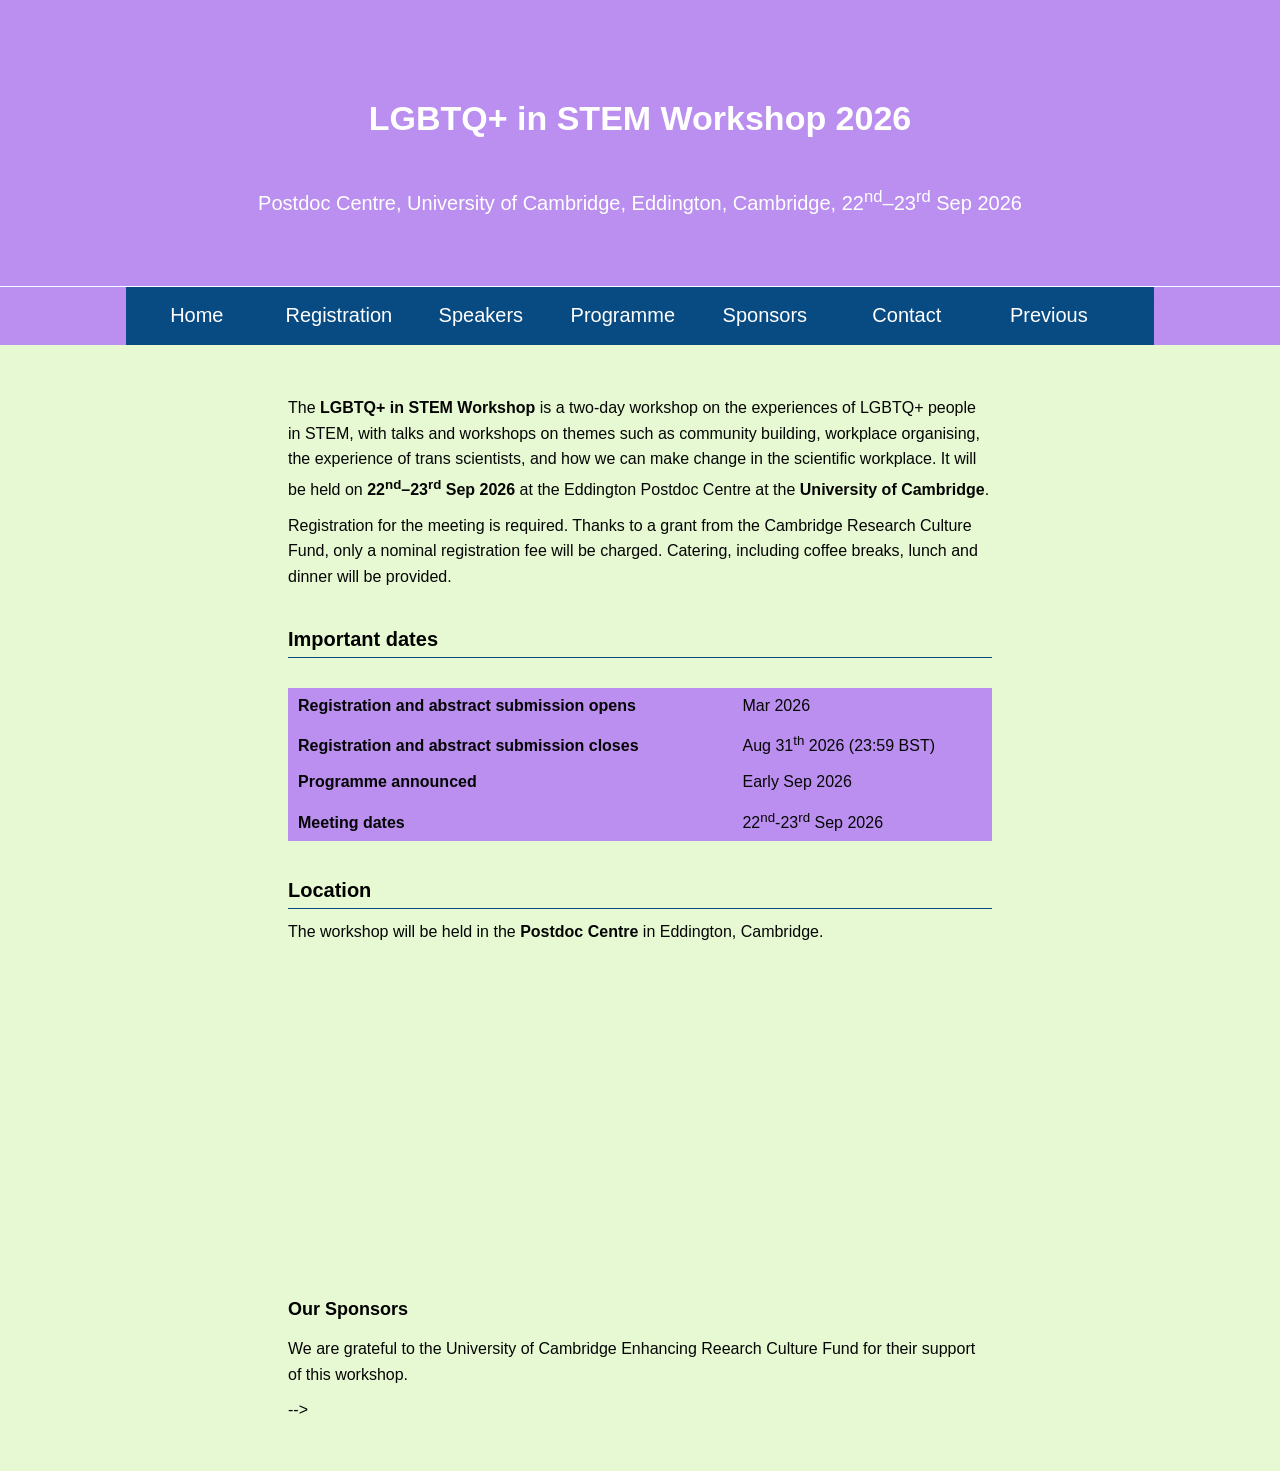
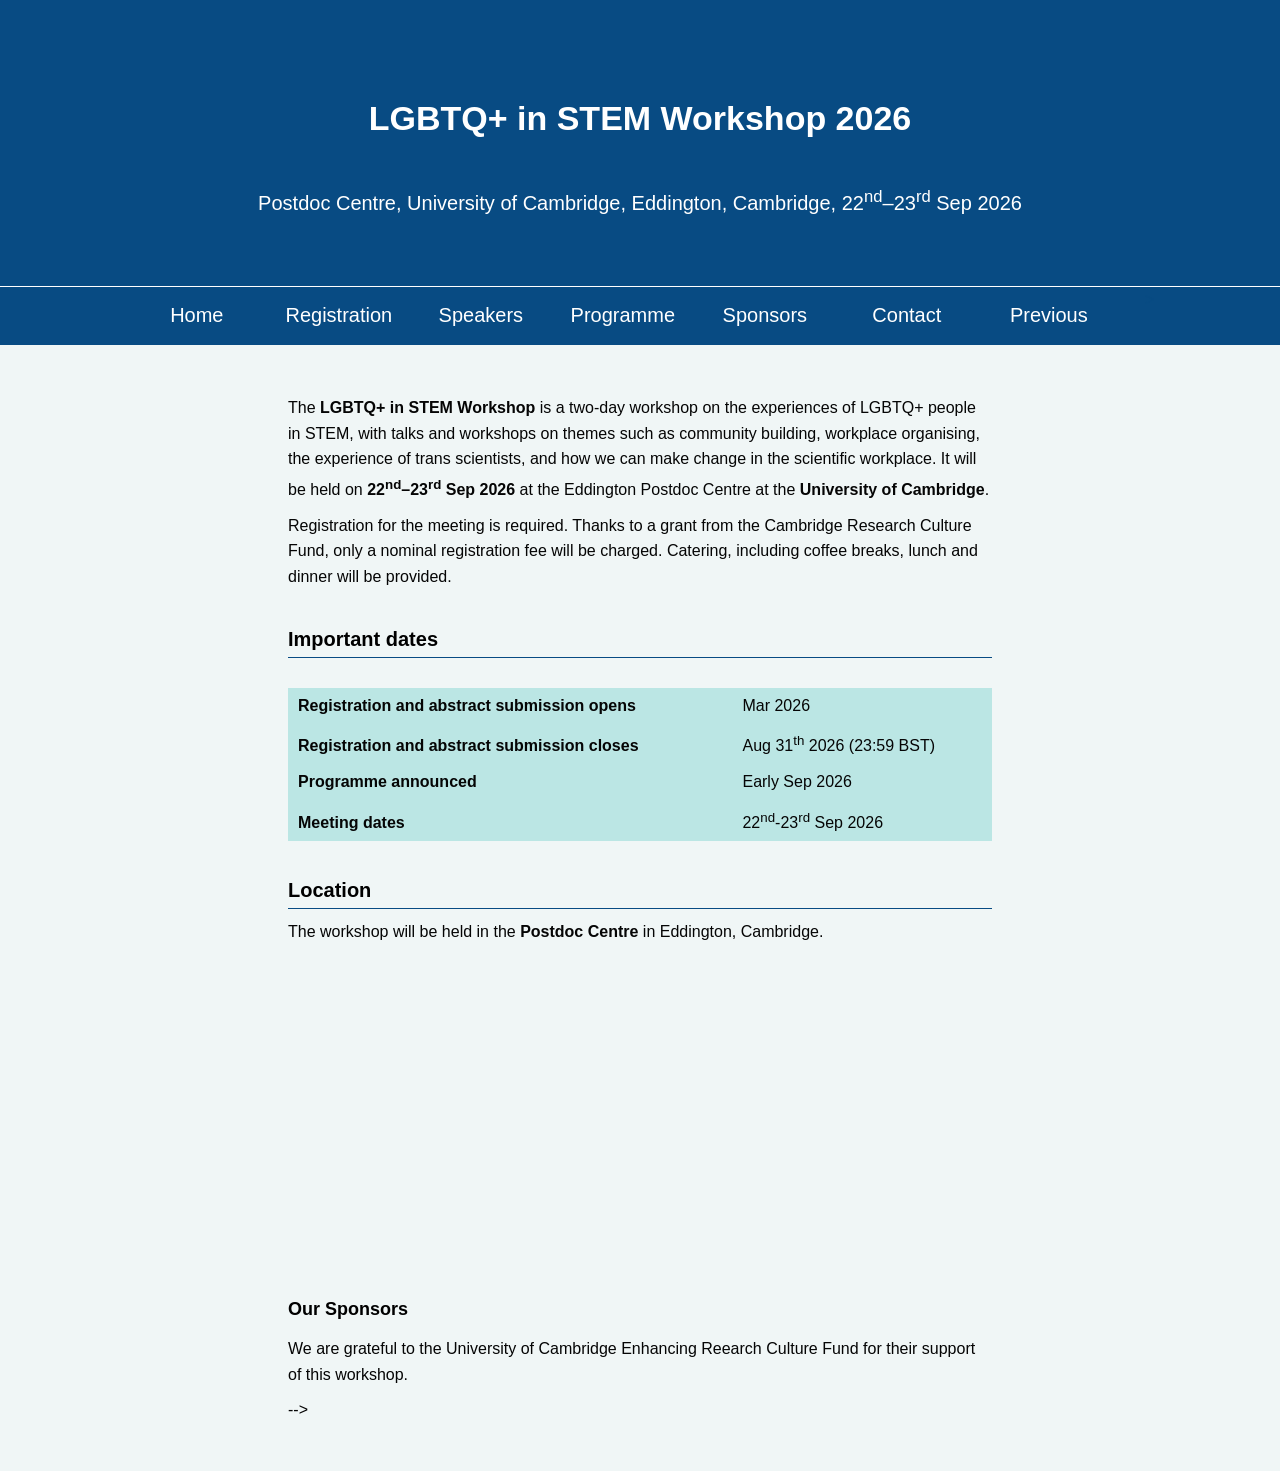

Update styles.css

--- a/stylesheets/styles.css
+++ b/stylesheets/styles.css
@@ -65,7 +65,7 @@ table {
 body {
   color: rgb(5,5,5);
   /*background-image: url("../images/Homepage_image.png");*/
-  background-color: #e7f9d2;
+  background-color: #f0f6f6;
   font-family: -apple-system, BlinkMacSystemFont, Roboto, Segoe UI, "Helvetica Neue", Arial, sans-serif;
   font-size: 16px;
   line-height: 1.6em;
@@ -278,7 +278,7 @@ th {
   padding-left: 10px;
   padding-top: 10px;
   padding-bottom: 8px;
-  background: #ba8fef;
+  background: #bbe6e4;
   color: black;
  }
 
@@ -287,7 +287,7 @@ td {
   padding-left: 10px;
   padding-top: 5px;
   padding-bottom: 5px;
-  background: #ba8fef;
+  background: #bbe6e4;
  }
 
 /*
@@ -387,7 +387,7 @@ table tr:nth-child(even) td{
 
 
 header {
-  background-color: #ba8fef;
+  background-color: #084b83;
 }
 
 /* Add a black background color to the top navigation */
